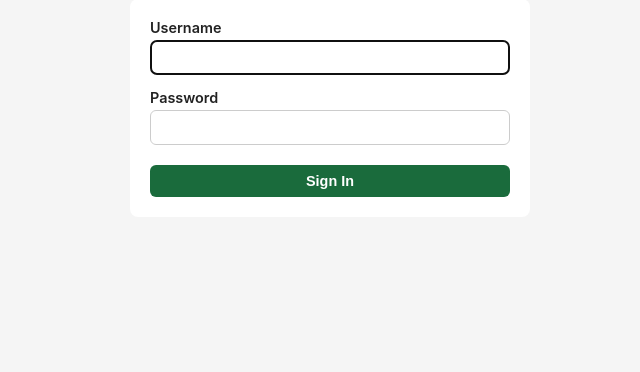
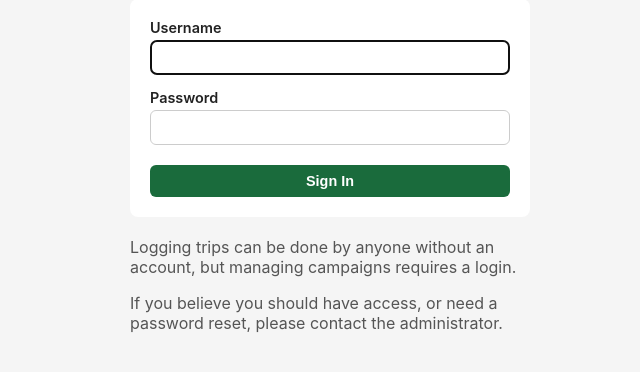
Before and after one commit to sefk/leafletter-app, a Django app: page /manage/login/ in a window 1280 px wide. Shown: the part 134-506 px from the top of the page, without its empty margins (80-720 px from the left). Run offline with Django 5.2, Linux system fonts and the light colour scheme; parts of the project's set-up code (start-up, migrations or seed data) failed here and were passed over.

Commit message:
Add explanatory text to login page with admin contact info (fixes #45)
Shows a message explaining that trip logging is open to all but campaign
management requires a login. Queries superuser emails from the DB and
displays them as mailto links for password reset / access requests.

Co-Authored-By: Claude Sonnet 4.6 <noreply@anthropic.com>

```diff
--- a/campaigns/templates/campaigns/manage/login.html
+++ b/campaigns/templates/campaigns/manage/login.html
@@ -31,4 +31,18 @@
     <button type="submit" class="btn btn-primary" style="width:100%;">Sign In</button>
   </form>
 </div>
+
+<p style="max-width: 400px; margin-bottom: 16px; margin-top: 16px; color: #555;">
+  Logging trips can be done by anyone without an account, but managing campaigns requires a login.
+</p>
+
+<p style="max-width: 400px; margin-bottom: 16px; color: #555;">
+  {% if admin_emails %}
+    If you believe you should have access, or need a password reset, please contact the administrator{% if admin_emails|length > 1 %}s{% endif %} at
+    {% for email in admin_emails %}<a href="mailto:{{ email }}">{{ email }}</a>{% if not forloop.last %}, {% endif %}{% endfor %}.
+  {% else %}
+    If you believe you should have access, or need a password reset, please contact the administrator.
+  {% endif %}
+</p>
+
 {% endblock %}
--- a/campaigns/views.py
+++ b/campaigns/views.py
@@ -29,7 +29,14 @@ def manage_login(request):
             login(request, user)
             return redirect(next_url)
         login_error = True
-    return render(request, 'campaigns/manage/login.html', {'next': next_url, 'login_error': login_error})
+    from django.contrib.auth import get_user_model
+    User = get_user_model()
+    admin_emails = list(User.objects.filter(is_superuser=True).values_list('email', flat=True))
+    return render(request, 'campaigns/manage/login.html', {
+        'next': next_url,
+        'login_error': login_error,
+        'admin_emails': admin_emails,
+    })
 
 
 @require_POST
```
